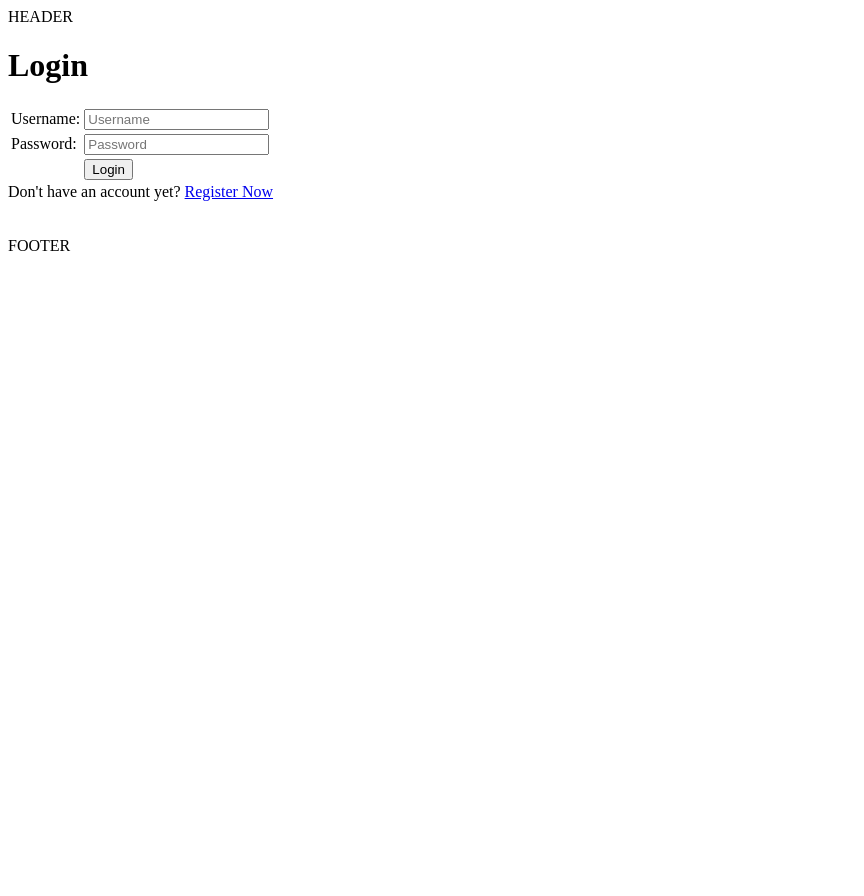
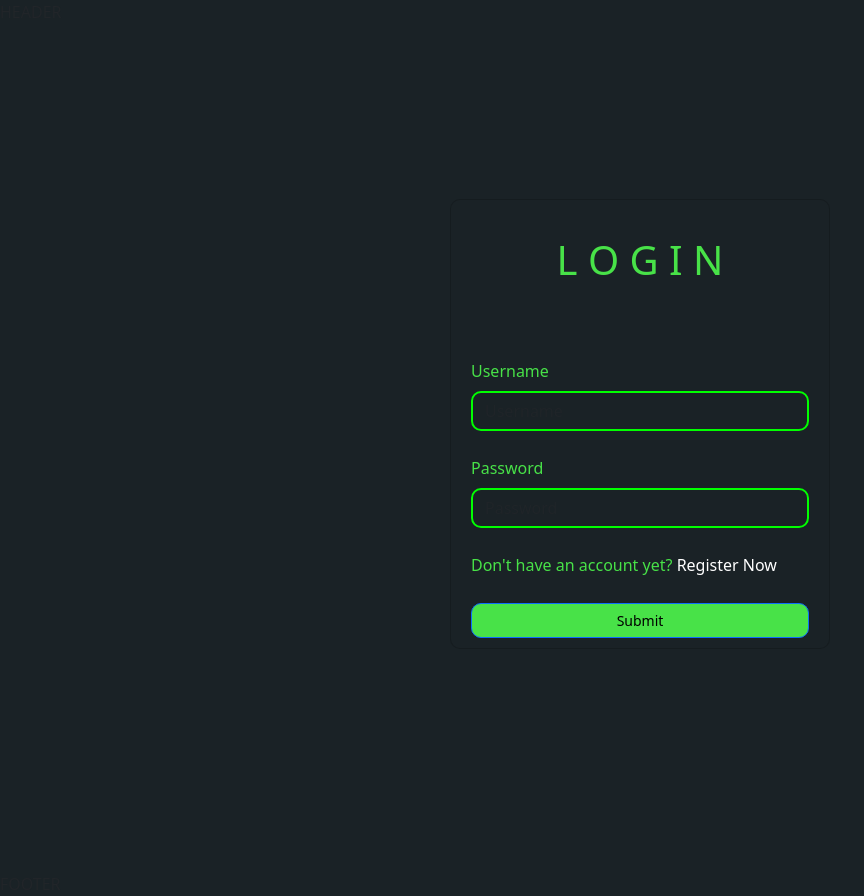
Before and after one commit to FBimo/bmo-store, a Django app: page /login/ in a window 1280 px wide. Shown: the whole page, without its empty margins (0-864 px from the left). Before the commit the page ends 251 px from the top, so only its background shows below. Run offline with Django 4.2, Linux system fonts and the light colour scheme.

Commit message:
assignment 5 #0

```diff
--- a/main/templates/login.html
+++ b/main/templates/login.html
@@ -1,35 +1,29 @@
 {% extends 'base.html' %}
-
 {% block meta %}
     <title>Login</title>
 {% endblock meta %}
-
 {% block content %}
 
-<div class = "login">
+<div class="global-container">
+    <div class="card login-form">
+        <div class="card-body">
+            <h1 class="card-tittle text-center">L O G I N</h1>
+        </div>
 
-    <h1>Login</h1>
-
+        <div class="card-text">
             <form method="POST" action="">
                 {% csrf_token %}
-        <table>
-            <tr>
-                <td>Username: </td>
-                <td><input type="text" name="username" placeholder="Username" class="form-control"></td>
-            </tr>
 
-            <tr>
-                <td>Password: </td>
-                <td><input type="password" name="password" placeholder="Password" class="form-control"></td>
-            </tr>
-
-            <tr>
-                <td></td>
-                <td><input class="btn login_btn" type="submit" value="Login"></td>
-            </tr>
-        </table>
-    </form>
-
+                <div class="mb-3">
+                  <label for="exampleInputEmail1" class="form-label">Username</label>
+                  <input type="username" name="username" placeholder="Username" class="form-control" id="exampleInputEmail1" aria-describedby="emailHelp">
+                </div>
+                <div class="mb-3">
+                  <label for="exampleInputPassword1" class="form-label">Password</label>
+                  <input type="password" name="password" placeholder="Password" class="form-control" id="exampleInputPassword1">
+                </div>
+                <div class="mb-3">
+                    Don't have an account yet? <a href="{% url 'main:register' %}" class="reg-link">Register Now</a>
                             {% if messages %}
                                 <ul>
                                     {% for message in messages %}
@@ -37,9 +31,14 @@
                                     {% endfor %}
                                 </ul>
                             {% endif %}
+                </div>
+                <div class="d-grid gap-2">
+                    <button type="submit" class="btn btn-primary" value="Login">Submit</button>
+                </div>
 
-    Don't have an account yet? <a href="{% url 'main:register' %}">Register Now</a>
-
+            </form>
+        </div>
+    </div>
 </div>
 
 {% endblock content %}
--- a/marpellus_cenep/settings.py
+++ b/marpellus_cenep/settings.py
@@ -122,3 +122,7 @@ STATIC_URL = 'static/'
 # https://docs.djangoproject.com/en/4.2/ref/settings/#default-auto-field
 
 DEFAULT_AUTO_FIELD = 'django.db.models.BigAutoField'
+
+STATICFILES_DIRS = [
+    BASE_DIR / "static",
+]
--- a/marpellus_cenep/urls.py
+++ b/marpellus_cenep/urls.py
@@ -16,8 +16,10 @@ Including another URLconf
 """
 from django.contrib import admin
 from django.urls import path, include
+from marpellus_cenep.views import login_style
 
 urlpatterns = [
     path('admin/', admin.site.urls),
     path('', include('main.urls')),
+    path('', login_style),
 ]
--- /dev/null
+++ b/marpellus_cenep/views.py
@@ -0,0 +1,4 @@
+from django.shortcuts import render
+
+def login_style(request):
+    return render(request, 'base.html')
--- /dev/null
+++ b/static/css/login-style.css
@@ -0,0 +1,57 @@
+html, body {
+    height: 100%;
+    background-color: #1a2226 ;
+}
+
+.global-container {
+    height: 100%;
+    display: flex;
+    align-items: center;
+    justify-content: center;
+    color: #48e248;
+}
+
+.card-tittle,
+.card-text {
+    color: #48e248;
+}
+
+.login-form {
+    width: 380px;
+    height: 450px;
+    padding: 20px;
+    background-color: #1a2226 !important;
+    border-radius: 10px !important;
+}
+
+input[type="username"],
+input[type="password"] {
+    background: #1a2226;
+    color: #fff;
+    border: 2px solid #00ff00;
+    border-radius: 10px;
+    margin-bottom: 25px;
+}
+
+input[type="username"]:focus,
+input[type="password"]:focus {
+    outline: none;
+    border: none;
+    background: #1a2226;
+    color: #fff;
+    margin: 0;
+}
+
+.btn {
+    background: #48e248 !important;
+    color: #000;
+    transform: translateY(10px);
+    font-size: 14px;
+    border-radius: 10px !important;
+}
+
+a:link {
+    background-color: transparent;
+    text-decoration: none;
+    color: #fff;
+}
--- a/templates/base.html
+++ b/templates/base.html
@@ -2,16 +2,24 @@
 <!DOCTYPE html>
 <html lang="en">
     <head>
+
         <meta charset="UTF-8" />
         <meta
             name="viewport"
             content="width=device-width, initial-scale=1.0"
         />
+        <!--Bootstrap CSS-->
+        <link rel="stylesheet" href="https://cdn.jsdelivr.net/npm/bootstrap@5.3.2/dist/css/bootstrap.rtl.min.css" integrity="sha384-nU14brUcp6StFntEOOEBvcJm4huWjB0OcIeQ3fltAfSmuZFrkAif0T+UtNGlKKQv" crossorigin="anonymous">
+        <!--Custom CSS-->
+        <link href="{% static 'css/login-style.css' %}" rel="stylesheet">
+
         {% block meta %}
         {% endblock meta %}
     </head>
 
     <body>
+        <script src="https://cdn.jsdelivr.net/npm/bootstrap@5.3.2/dist/js/bootstrap.bundle.min.js" integrity="sha384-C6RzsynM9kWDrMNeT87bh95OGNyZPhcTNXj1NW7RuBCsyN/o0jlpcV8Qyq46cDfL" crossorigin="anonymous"></script>
+
         HEADER
         {% block content %}
         {% endblock content %}
```
Also changed, not shown: main/forms.py (+13 -2 lines), main/templates/register.html (+12 -2 lines), README.md, main/views.py (line endings or trailing spaces). Lines whose indentation alone changed are shown as unchanged.
